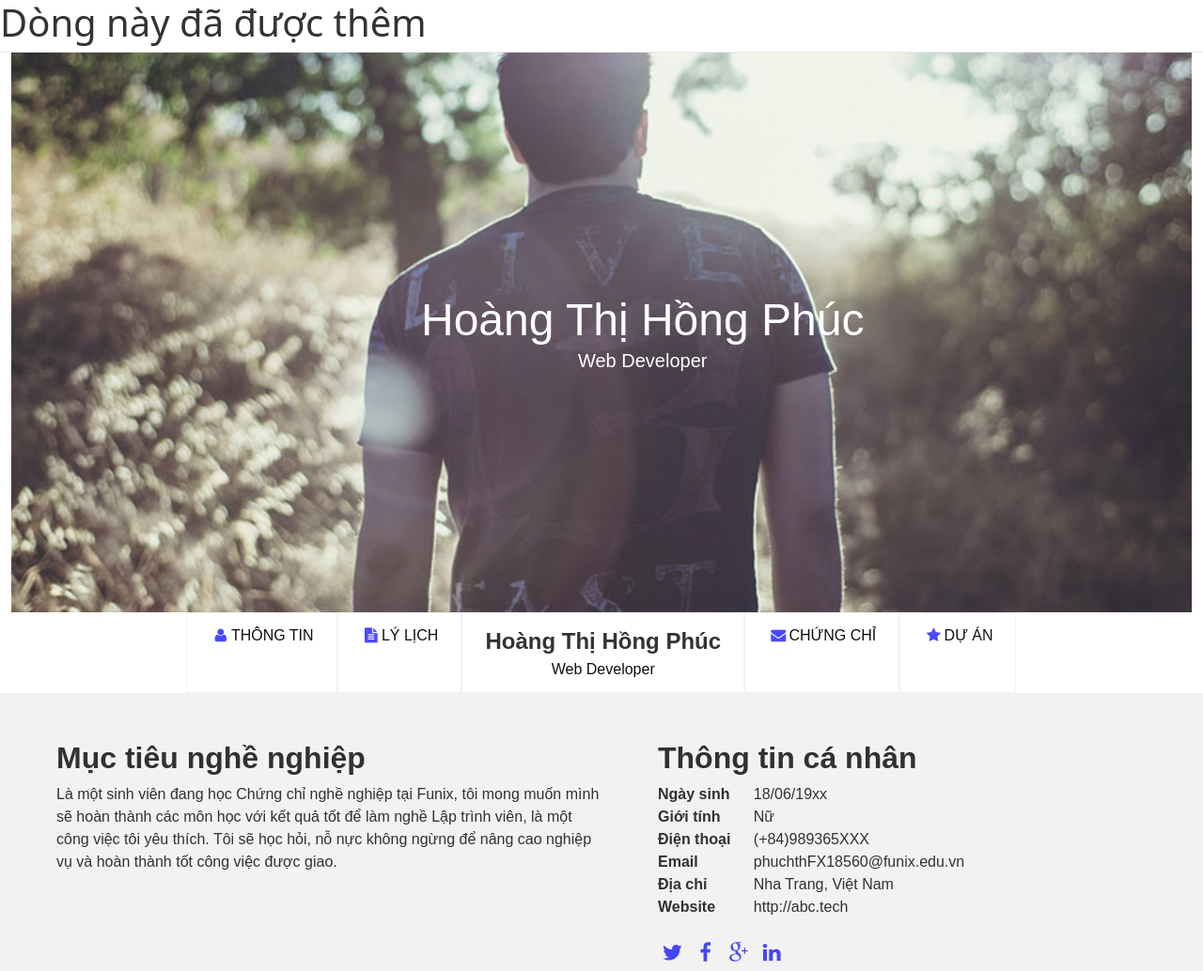
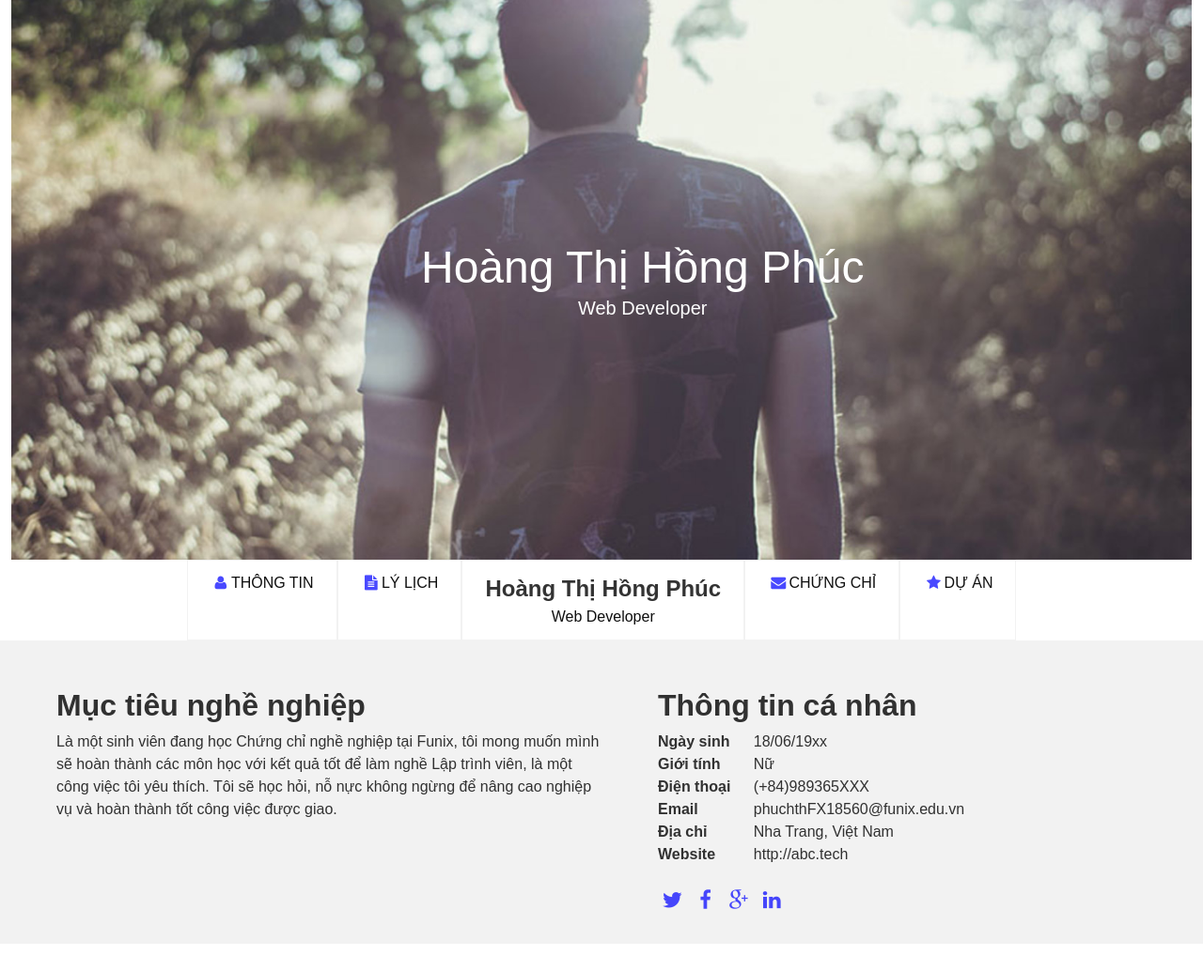
Before and after one commit to PhucHoang22/asm3, a plain HTML site: page index.html in a window 1280 px wide. Shown: the top 1034 px of the page at 94% size. Drawn offline with nearby package versions, Linux system fonts and the light colour scheme.

Commit message:
sua file index.html lan 2

```diff
--- a/index.html
+++ b/index.html
@@ -13,7 +13,6 @@
 </head>
 
 <body>
-  <h1>Dòng này đã được thêm</h1>
   <div class="cv-document">
     <div class="cv-page">
       <!-- banner -->
```
